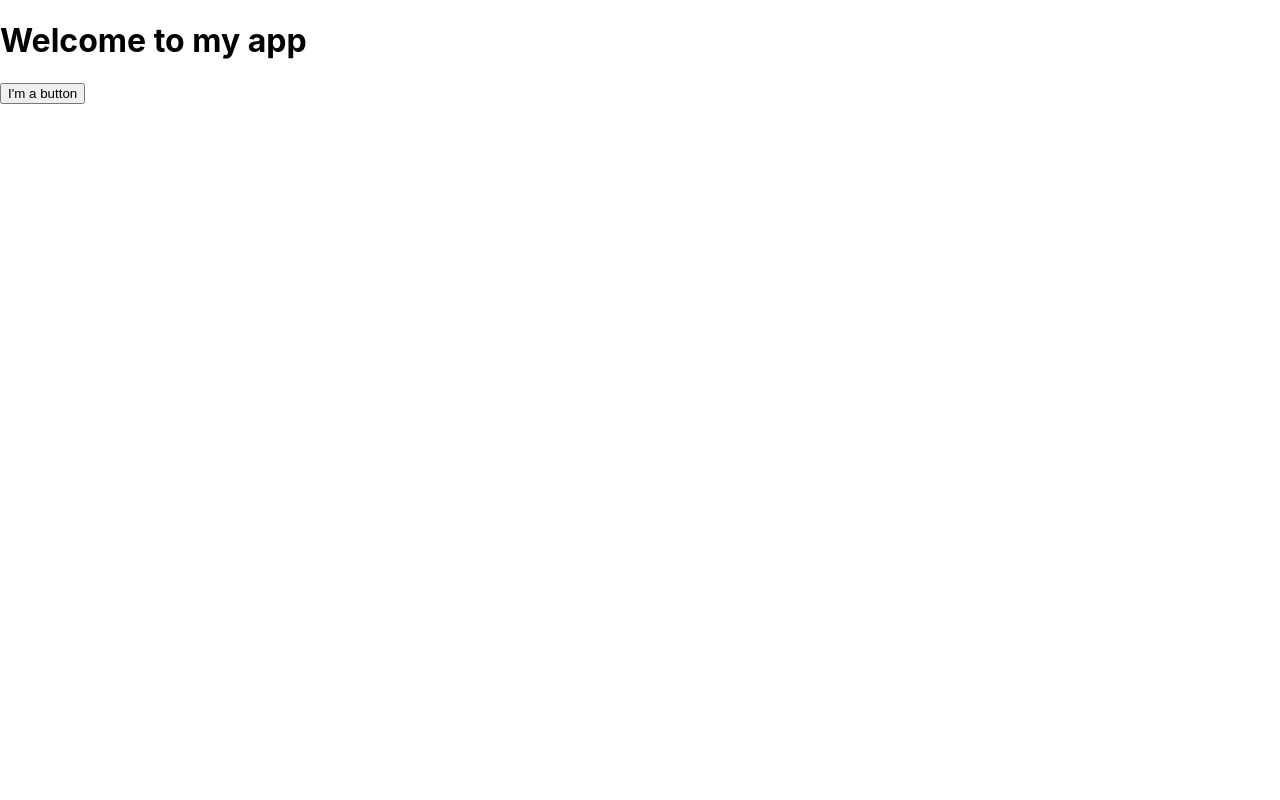
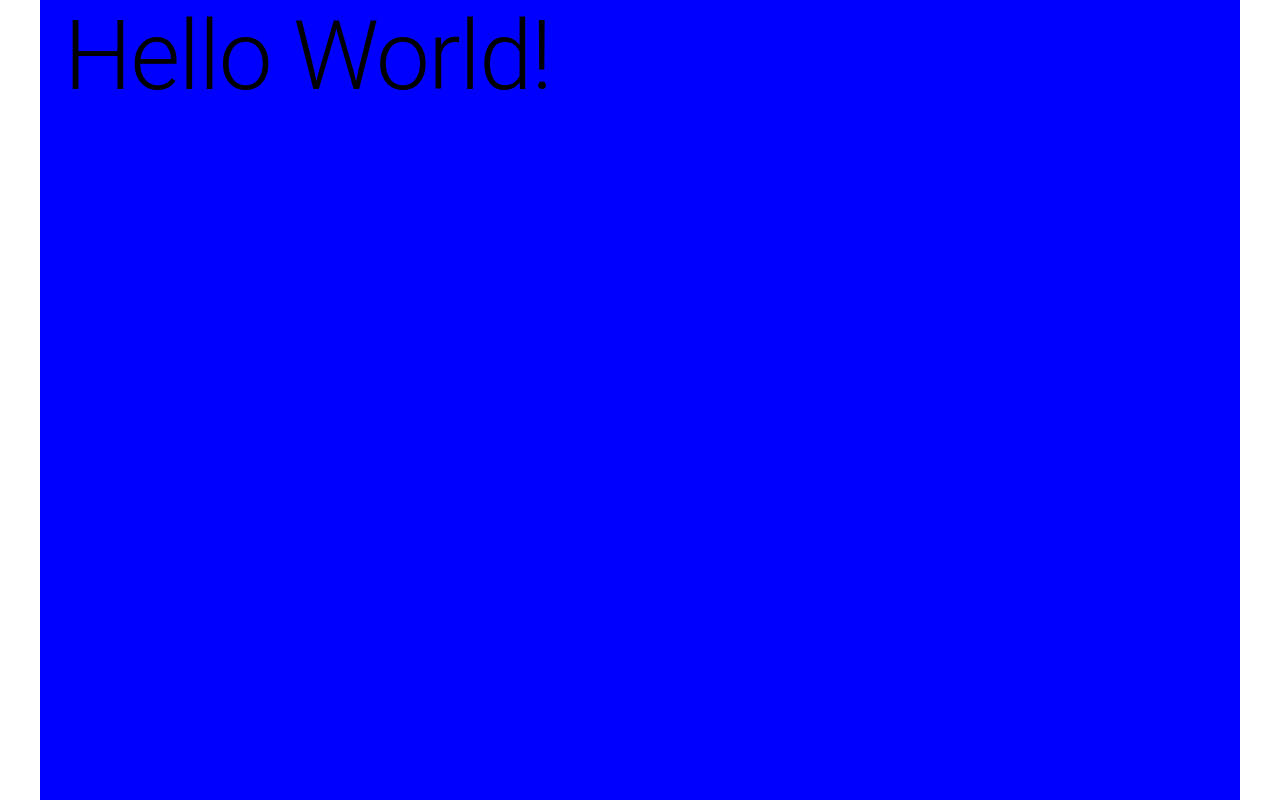
Before and after one commit to SavitTumuluri/ToDoList, a React (Create React App) app in the folder todolist/: page / in a window 1280 px wide. Built offline with nearby package versions, Linux system fonts and the light colour scheme.

Commit message:
some mui messing around. added @mui/material

```diff
--- a/todolist/package.json
+++ b/todolist/package.json
@@ -5,6 +5,7 @@
   "dependencies": {
     "@emotion/react": "^11.11.4",
     "@emotion/styled": "^11.11.5",
+    "@mui/material": "^5.16.0",
     "@mui/system": "^5.16.0",
     "@testing-library/jest-dom": "^5.17.0",
     "@testing-library/react": "^13.4.0",
--- a/todolist/src/App.js
+++ b/todolist/src/App.js
@@ -1,5 +1,7 @@
 //import logo from './logo.svg';
+import { blue } from '@mui/material/colors';
 import './App.css';
+import { Container, Typography } from "@mui/material";
 
 /*function App() {
   return (
@@ -22,7 +24,7 @@ import './App.css';
   );
 }
 */
-function MyButton() {
+/*function MyButton() {
   return (
     <button>I'm a button</button>
   );
@@ -35,3 +37,9 @@ export default function MyApp() {
     </div>
   )
 }
+  */
+function App() {
+  return <Container sx={{ bgcolor: "blue", height: "100vh" }}>
+    <Typography variant='h1'>Hello World!</Typography></Container>
+}
+export default App;
```
Also changed, not shown: 1 other file (tests, documents, lock files or other folders).
